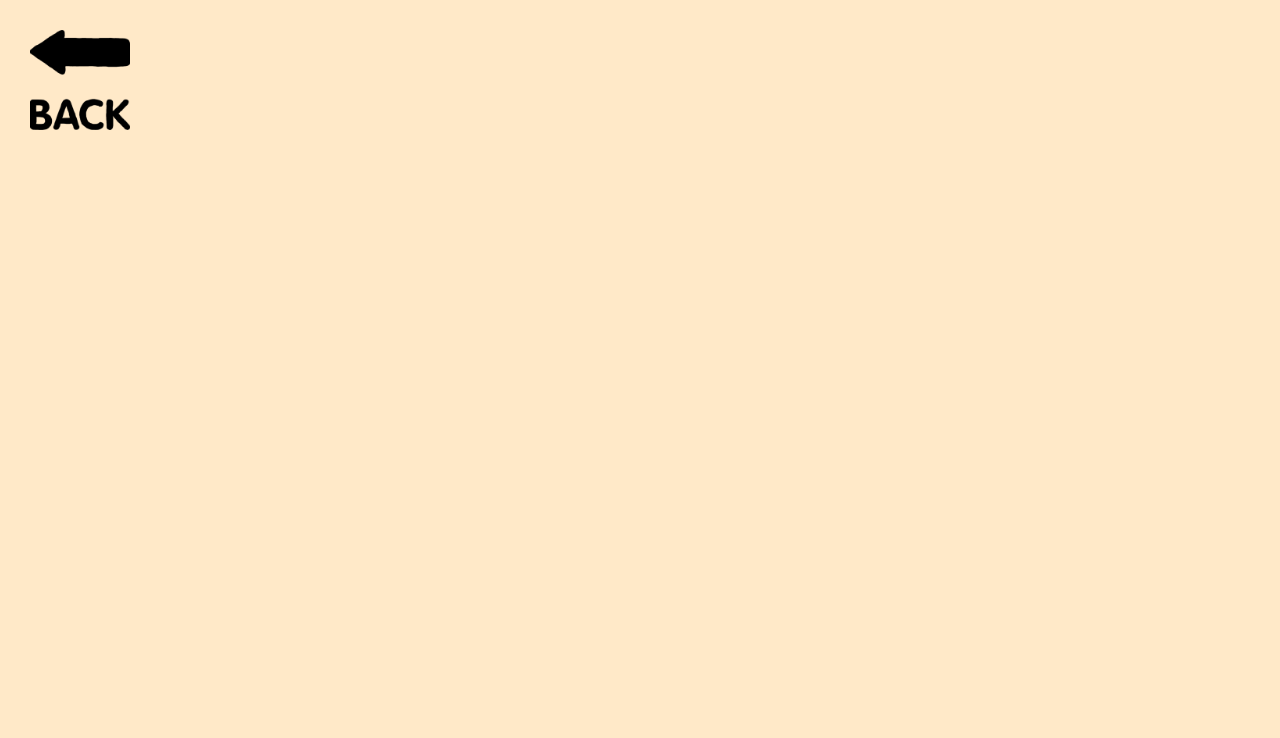
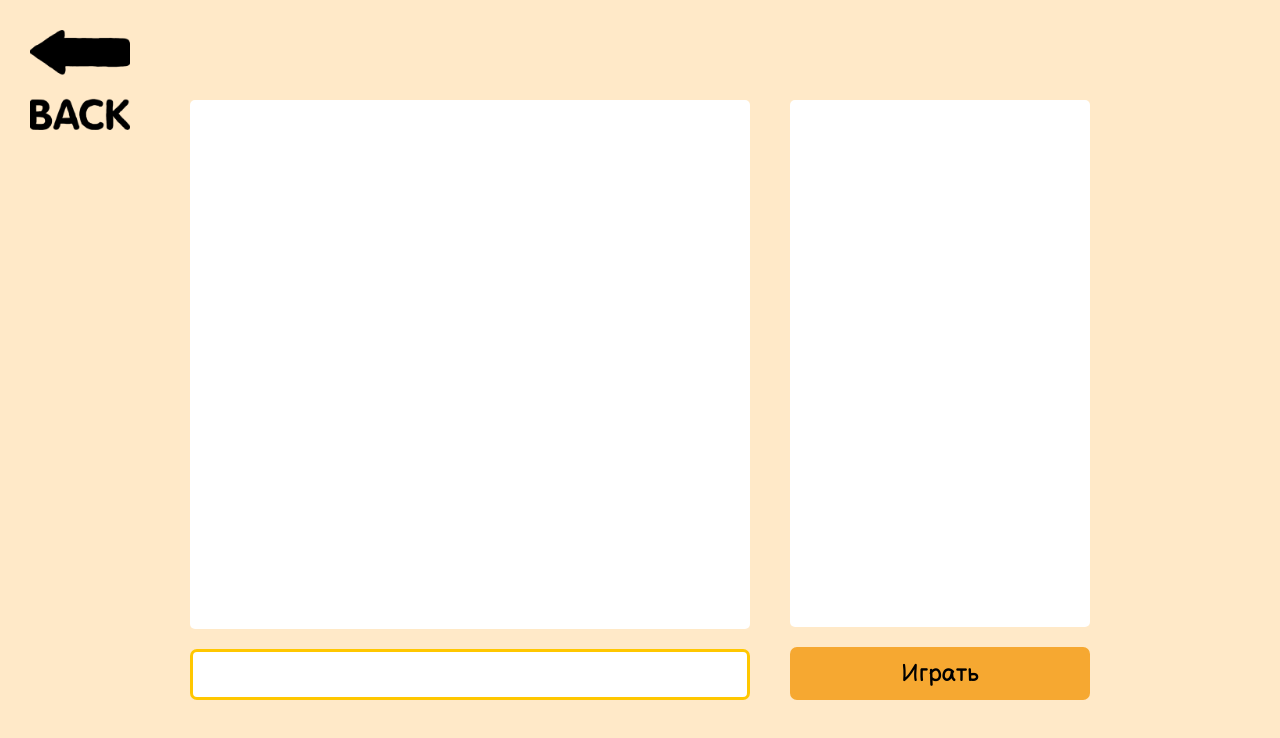
Before and after one commit to andrew-besedin/drawguess-ru, a Next.js app: page /room_setup/12 in a window 1280 px wide. Shown: the top 738 px of the page. Built offline with nearby package versions, Linux system fonts and the light colour scheme.

Commit message:
add room setup page content

```diff
--- a/src/app/room_setup/[id]/page.tsx
+++ b/src/app/room_setup/[id]/page.tsx
@@ -1,10 +1,26 @@
+import styles from "@/styles/RoomSetup.module.scss";
 import BackButton from "@/components/default/BackButton/BackButton";
 import Link from "next/link";
-
+import Input from "@/components/UI/Input/Input";
+import Button from "@/components/UI/Button/Button";
 
 export default function RoomSetup() {
     return (
         <>
+            <main className={styles["room-setup__wrapper"]}>
+                <div className={styles["room-setup"]}>
+                    <div className={styles["room-setup__settings"]}>
+                        <div className={styles["room-setup__settings-list"]}></div>
+                        <Input />
+                    </div>
+                    <div className={styles["room-setup__players"]}>
+                        <div className={styles["room-setup__players-list"]}>
+
+                        </div>
+                        <Button>Играть</Button>
+                    </div>
+                </div>
+            </main>
             <Link href="/">
                 <BackButton />
             </Link>
--- /dev/null
+++ b/src/styles/RoomSetup.module.scss
@@ -0,0 +1,47 @@
+.room-setup__wrapper {
+    padding: 150px 0;
+    width: 100%;
+    height: 100vh;
+    display: flex;
+    justify-content: center;
+
+    .room-setup {
+        width: 900px;
+        display: flex;
+        gap: 40px;
+
+        &__settings {
+            flex: 1;
+            display: flex;
+            flex-direction: column;
+            gap: 20px;
+
+            .room-setup__settings-list {
+                flex: 1;
+                background-color: var(--color-white);
+                border-radius: 5px;
+            }
+        }
+
+        &__players {
+            width: 300px;
+            display: flex;
+            flex-direction: column;
+            gap: 20px;
+
+            .room-setup__players-list {
+                flex: 1;
+                background-color: var(--color-white);
+                border-radius: 5px;
+            }
+
+            > button {
+                font-size: 24px;
+            }
+        }
+    }
+
+    @media screen and (max-height: 1000px) {
+        padding: 100px 0;
+    }
+}
```
